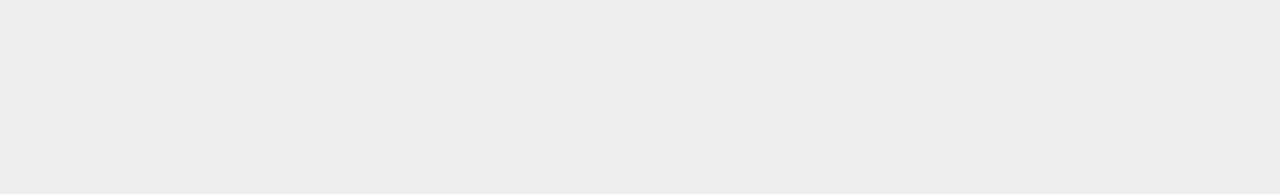
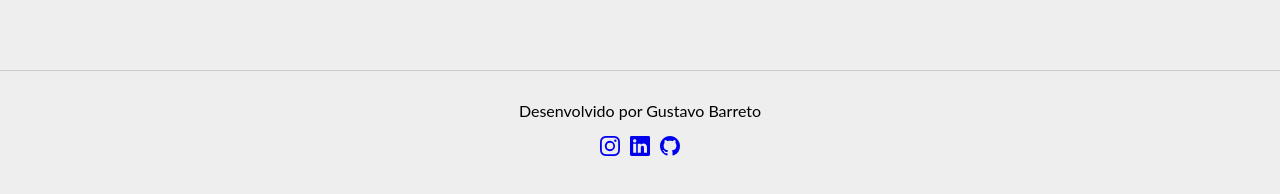
Before and after one commit to barretogustavo/projeto-pizza-reactjs, a React (Create React App) app: page / in a window 1280 px wide. Shown: the part 1264-1458 px from the top of the page. Before the commit the page ends 1374 px from the top, so only its background shows below. Built offline with nearby package versions, Linux system fonts and the light colour scheme.

Commit message:
Ajustando estilos e adicionando componente Footer

```diff
--- a/src/App.js
+++ b/src/App.js
@@ -6,6 +6,7 @@ import PizzaItem from "./Components/PizzaItem";
 import { PizzaArea, Main } from "./styles";
 import GlobalStyle from './styles/global';
 import './App.css';
+import Footer from "./Components/Footer";
 
 
 function App() {
@@ -67,6 +68,7 @@ function App() {
           <PizzaItem pizzas={pizzas} handleOpenModal={handleOpenModal}  />
         </PizzaArea>
     </Main>
+    <Footer />
 
 
 
--- a/src/Components/Cart/index.js
+++ b/src/Components/Cart/index.js
@@ -30,7 +30,7 @@ function Cart({cartList, pizzas}) {
             </div>
         </div>
     </CartMenu>
-    :<i><BsFillCartXFill size={40} style={{marginLeft:30, color:'#CCC', cursor:'not-allowed'}}/></i>
+    :<i><BsFillCartXFill size={40} style={{marginLeft:60, color:'#CCC', cursor:'not-allowed'}}/></i>
   );
 }
 
--- /dev/null
+++ b/src/Components/Footer/index.js
@@ -0,0 +1,18 @@
+import React from 'react';
+import { FooterStyle } from '../../styles';
+import { BsInstagram, BsLinkedin, BsGithub } from 'react-icons/bs';
+
+function Footer() {
+  return (
+    <FooterStyle>
+        <p>Desenvolvido por Gustavo Barreto</p>
+        <div>
+            <a href='https://www.instagram.com/gustavobarreto.dev/' target="_blank" rel="noreferrer"><i><BsInstagram /></i></a>
+            <a href='https://www.linkedin.com/in/gustavobarretodev' target="_blank" rel="noreferrer"><i><BsLinkedin /></i></a>
+            <a href='https://github.com/barretogustavo' target="_blank" rel="noreferrer"><i><BsGithub /></i></a>
+        </div>
+    </FooterStyle>
+  );
+}
+
+export default Footer;
--- a/src/styles/index.js
+++ b/src/styles/index.js
@@ -12,7 +12,7 @@ align-items:center;
 
     h1{
         font-size:30px;
-        margin-left:30px;
+        margin-left:60px;
     }
 
 `;
@@ -325,3 +325,32 @@ border-bottom-right-radius:60px;
 
 
 `;
+
+export const FooterStyle = styled.footer`
+    auto
+    width: 100%;
+    display: flex;
+    justify-content:center;
+    align-items:center;
+    flex-direction: column;
+    border-top:solid 1px #CCC;
+
+        a:visited{
+            color:#000;
+        }
+
+        p{
+            font-size:16px;
+            margin-top:30px;
+        }
+
+        div{
+            width: 90px;
+            display: flex;
+            justify-content:space-around;
+                i{
+                    font-size:20px;
+                }
+        }
+
+`;
```
